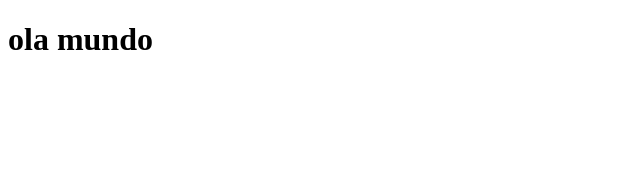
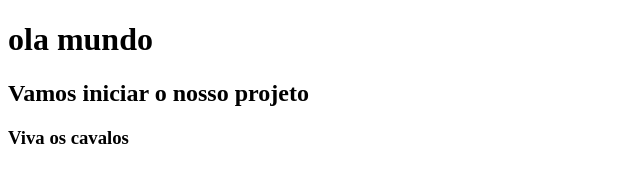
Before and after one commit to guiwsch/horsesWeb, a plain HTML site: page app/pages/index.html in a window 1280 px wide. Shown: the whole page, without its empty margins (0-640 px from the left). Drawn offline with Linux system fonts and the light colour scheme.

Commit message:
Iniciando o projeto

```diff
--- a/app/pages/index.html
+++ b/app/pages/index.html
@@ -7,5 +7,7 @@
 </head>
 <body>
     <h1>ola mundo</h1>
+    <h2>Vamos iniciar o nosso projeto</h2>
+    <h3>Viva os cavalos</h3>
 </body>
 </html>
--- /dev/null
+++ b/app/pages/styles.css
@@ -0,0 +1,6 @@
+body{
+    color: white;
+    background-color: black;
+    font-family: Georgia, 'Times New Roman', Times, serif;
+    font-size: 50px;
+}
```
